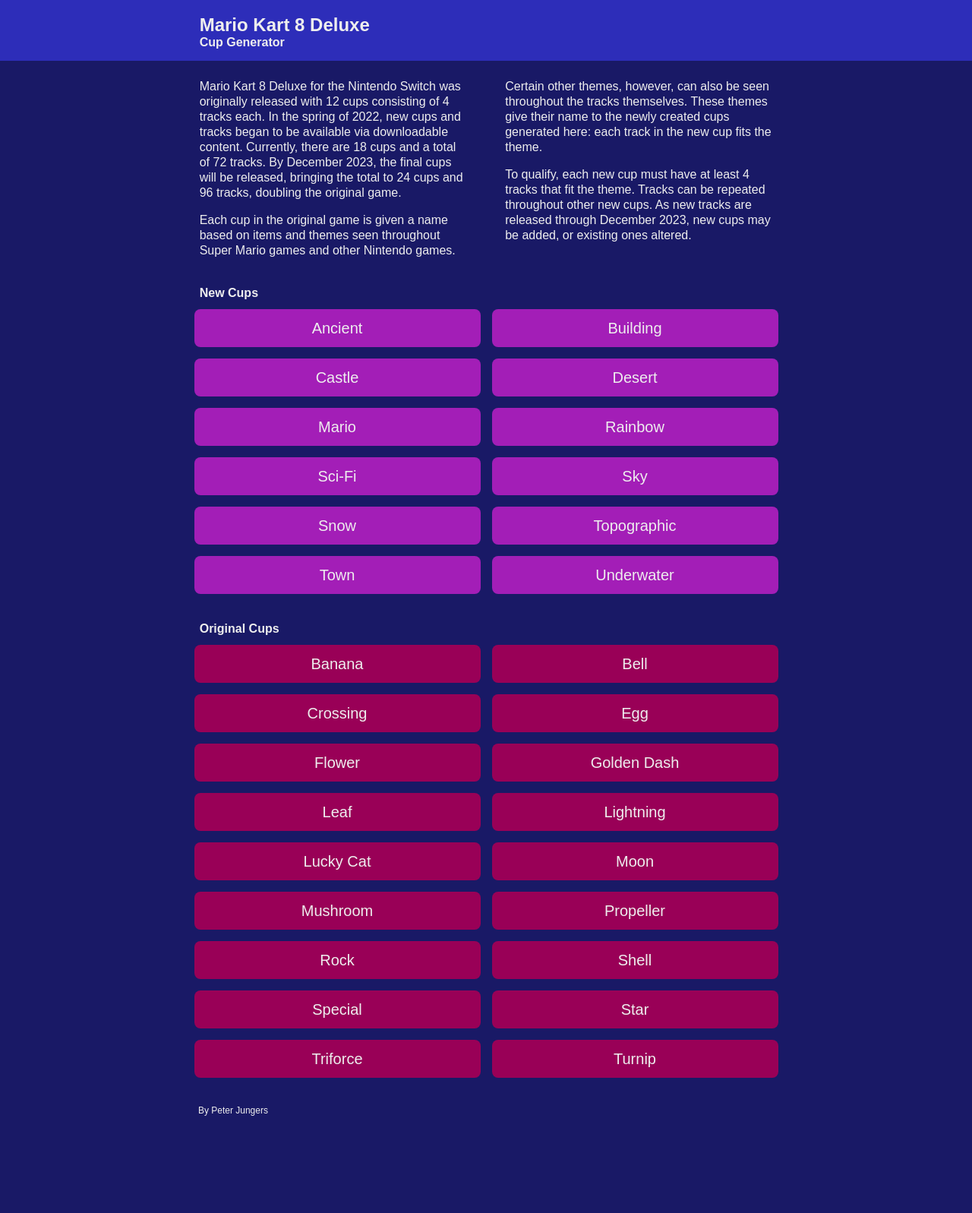
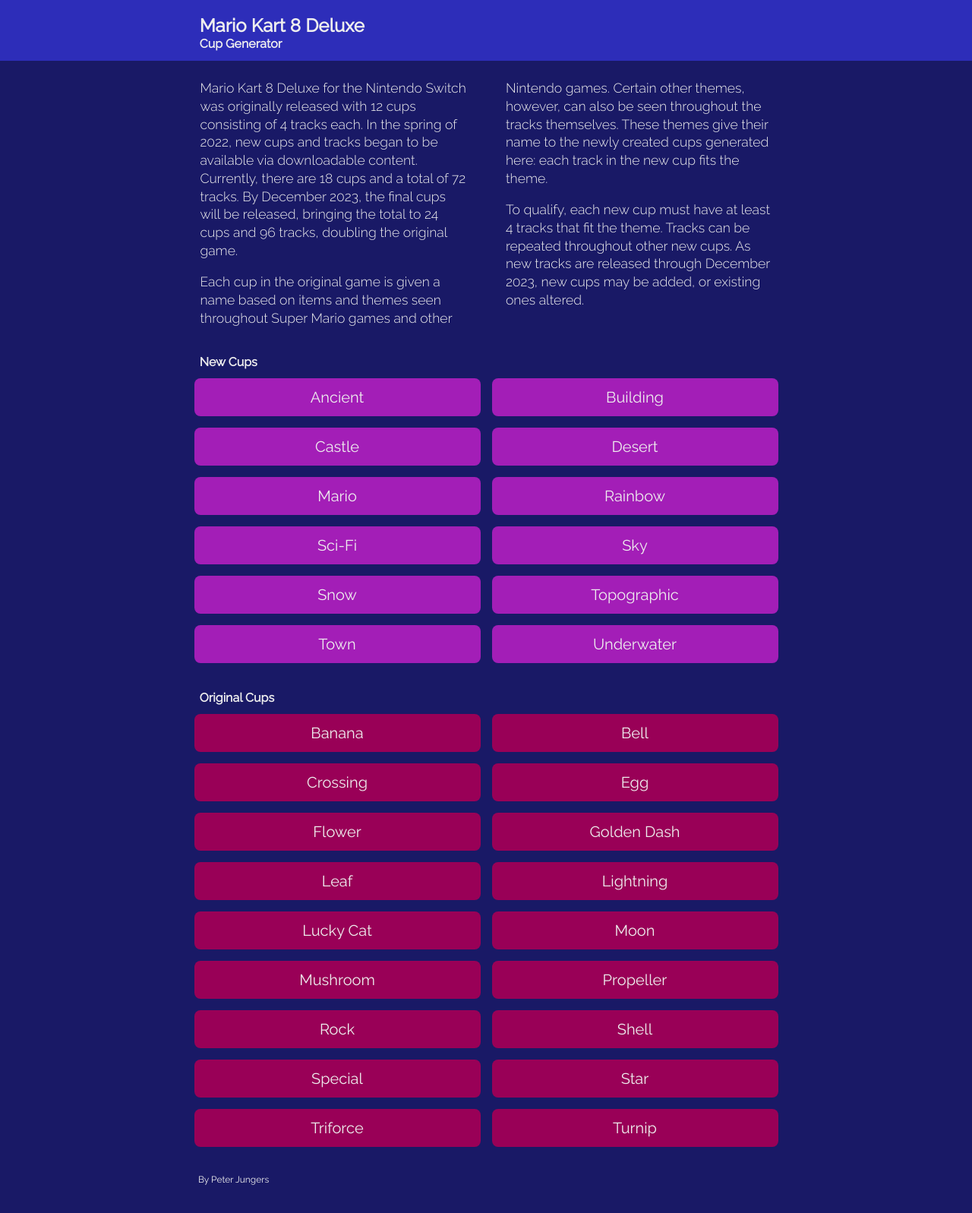
Before and after one commit to peterjungers/mk8d, a Flask app: page / in a window 1280 px wide. Shown: the whole page at 76% size. Before the commit the page ends 1469 px from the top, so only its background shows below. Run offline with Flask 3, Linux system fonts and the light colour scheme.

Commit message:
Updated to version 1.1.1: Font update, general housekeeping

```diff
--- a/mk8d/routes.py
+++ b/mk8d/routes.py
@@ -1,4 +1,4 @@
-from flask import render_template, request, url_for
+from flask import render_template, request
 from sqlalchemy import select
 from sqlalchemy.orm import aliased
 
@@ -13,24 +13,21 @@ def index():
     return render_template("index.html")
 
 
-@app.route("/cup/<cup_name>")
-def cup(cup_name):
-    cup_type = request.args.get("cup_type")
-
+@app.route("/cup/<cup_type>/<cup_name>")
+def cup(cup_type, cup_name):
     Cup_alias = aliased(Cup, name="Cup_alias")
-    table = (db.session.execute(
-             select(Cup, Track, CupTrack, Cup_alias)
-             .join(Cup_alias, Track.original_cup == Cup_alias.id)
-             .filter(Cup.id == CupTrack.cup_id,
-                     CupTrack.track_id == Track.id,
-                     Track.original_cup == Cup_alias.id,
-                     Cup.name == cup_name)
-             .order_by(CupTrack.track_order)
-             ).all()
-             )
+    table = db.session.execute(
+            select(Cup, Track, CupTrack, Cup_alias)
+            .join(Cup_alias, Track.original_cup == Cup_alias.id)
+            .filter(Cup.id == CupTrack.cup_id,
+                    CupTrack.track_id == Track.id,
+                    Track.original_cup == Cup_alias.id,
+                    Cup.name == cup_name)
+            .order_by(CupTrack.track_order)
+            )
 
     return render_template("cup.html",
+                           title=cup_name,
                            cup_name=cup_name,
-                           table=table,
                            cup_type=cup_type,
-                           title=cup_name)
+                           table=table)
--- a/mk8d/static/style.css
+++ b/mk8d/static/style.css
@@ -5,8 +5,11 @@ Description: CSS stylesheet for Mario Kart 8 Deluxe Cup Generator
 */
 
 
+@import url('https://fonts.googleapis.com/css2?family=Raleway:wght@300;400&display=swap');
+
+
 /* || CSS RESET */
-html, body, header, main, footer, section, h2, h3, h4, p, a, table, caption, th, tr, td {
+html, body, header, main, footer, section, h1, h2, h3, h4, p, a, table, caption, th, tr, td {
     margin: 0;
     padding: 0;
     border: 0;
@@ -19,7 +22,8 @@ html, body, header, main, footer, section, h2, h3, h4, p, a, table, caption, th,
 }
 
 body {
-    font-family: Arial, sans-serif;
+    font-family: "Raleway", "Arial", sans-serif;
+    font-weight: 400;
     color: #eee;
     background-color: #2d2db9;
 }
@@ -39,12 +43,12 @@ header #header-text {
     padding-left: .45em;
 }
 
-header h2 a {
-    color: #eee;
+header h1 {
+    font-size: 1.5em;
 }
 
-header h2 a:hover {
-    color: #d3d3f6;
+header h1 a {
+    color: #eee;
 }
 
 main {
@@ -65,6 +69,9 @@ main h4 {
 }
 
 main p {
+    font-size: 1.1em;
+    font-weight: 300;
+    line-height: 1.35em;
     padding: 0 .45em 1em;
 }
 
--- a/mk8d/templates/template.html
+++ b/mk8d/templates/template.html
@@ -2,33 +2,30 @@
 <html lang="en">
 <head>
     <meta charset="UTF-8">
+    <meta name="description" content="New cups generated by theme for Mario Kart 8 Deluxe.">
+    <meta name="viewport" content="width=device-width, initial-scale=1">
     <link rel="stylesheet" type="text/css" href="{{ url_for('static', filename='style.css') }}">
-  <meta name="viewport" content="width=device-width, initial-scale=1">
-  <meta name="description" content="New cups generated by theme for Mario Kart 8 Deluxe.">
 
     {% if title %}
         <title>Mario Kart 8 Deluxe Cup Generator—{{ title }} Cup</title>
     {% else %}
         <title>Mario Kart 8 Deluxe Cup Generator</title>
     {% endif %}
-
 </head>
 <body>
     <div id="header-container">
         <header>
             <div id="header-text">
-        <h2><a href="{{ url_for('index') }}">Mario Kart 8 Deluxe</a></h2>
+                <h1><a href="{{ url_for('index') }}">Mario Kart 8 Deluxe</a></h1>
                 <h4>Cup Generator</h4>
             </div>
         </header>
     </div>
     <div id="main-footer-container">
         <main>
-
             {% block introduction %}{% endblock introduction %}
             {% block table %}{% endblock table %}
             {% block error %}{% endblock error %}
-
 
             <section class="cups-grid cup-new">
                 <h4 >New Cups</h4>
@@ -67,8 +64,8 @@
                 <a class="cup-link" href="{{ url_for('cup', cup_name='Triforce', cup_type='original_cup') }}">Triforce</a>
                 <a class="cup-link" href="{{ url_for('cup', cup_name='Turnip', cup_type='original_cup') }}">Turnip</a>
             </section>
+        </main>
 
-    </main>
         <footer>
             <a href="https://github.com/peterjungers/mk8d_project" target="_blank">By Peter Jungers</a>
         </footer>
--- a/run.py
+++ b/run.py
@@ -1,7 +1,7 @@
 """ -=-=-=-=-=-=-=-=-=-=-=-=-=-=-=-=-=-=-=-=-=-=-=-=-=-=-=-=-=-=-=-=-=-=-=-=-=
 Author:           Peter Jungers
 Program name:     Mario Kart 8 Deluxe Cup Generator
-Version:          1.1
+Version:          1.1.1
 Date:             December 2022
 Description:      Website that allows user to view cups I have created in
                   Mario Kart 8 Deluxe, which are based on various themes
```
Also changed, not shown: mk8d/errors.py (+6 -1 lines), mk8d/templates/403.html (added, +7 -0 lines), README.md, instance/site.db (added), mk8d/templates/cup.html (indentation only). Lines whose indentation alone changed are shown as unchanged.
